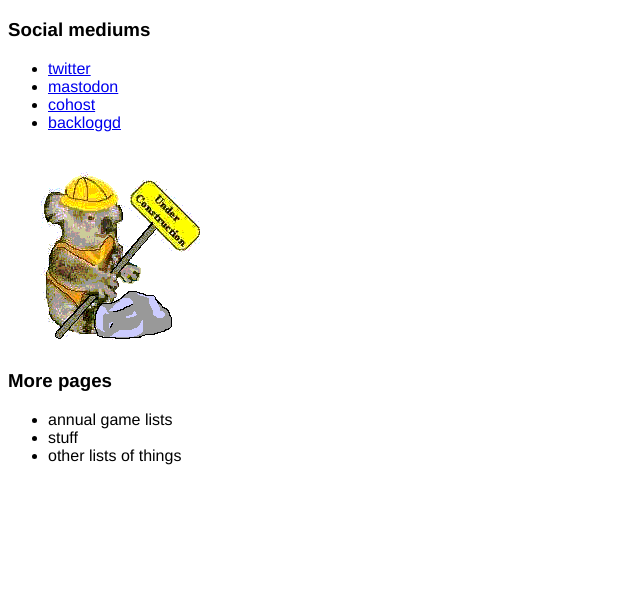
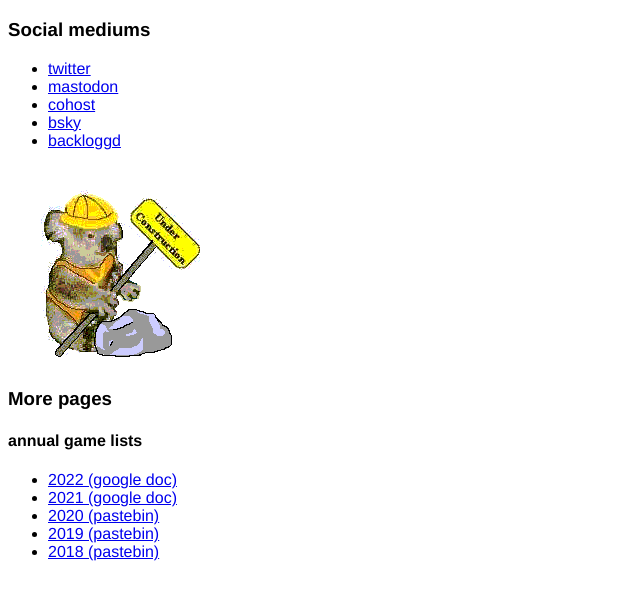
Before and after one commit to spimmmm/spimmmm.github.io, a plain HTML site: page index.html in a window 1280 px wide. Shown: the part 61-658 px from the top of the page, without its empty margins (0-640 px from the left). Drawn offline with Linux system fonts and the light colour scheme.

Commit message:
added game lists to index.html

```diff
--- a/index.html
+++ b/index.html
@@ -11,15 +11,20 @@
 <li><a href="https://twitter.com/spimmmm">twitter</a></li>
 <li><a href="https://mastodon.social/@spimmmm">mastodon</a></li>
 <li><a href="https://cohost.org/spimmmm">cohost</a></li>
+<li><a href="https://bsky.app/profile/spimmmm.bsky.social">bsky</a></li>
 <li><a href="https://www.backloggd.com/u/spimmmm/">backloggd</a></li>
 </ul>
 <img src="images/koala.gif">
 <h3>More pages</h3>
 
+<h4>annual game lists</h4>
 <ul>
-<li>annual game lists</li>
-<li>stuff</li>
-<li>other lists of things</li>
+<li><a href="https://docs.google.com/spreadsheets/d/1u70VOPPiRaXMR93LEIj_AEOdQuipGjHEa25LmWgExD8">2022 (google doc)</a></li>
+<li><a href="https://docs.google.com/document/d/1TvTlnSJboTWXp7ThescW3HneffVrKLjxYlqgHS6JRII/">2021 (google doc)</a></li>
+<li><a href="https://pastebin.com/SEX6ip7W">2020 (pastebin)</a></li>
+<li><a href="https://pastebin.com/RBwwUkuG">2019 (pastebin)</a></li>
+<li><a href="https://pastebin.com/6iM0TdMq">2018 (pastebin)</a></li>
 </ul>
+
 </body>
 </html>
```
